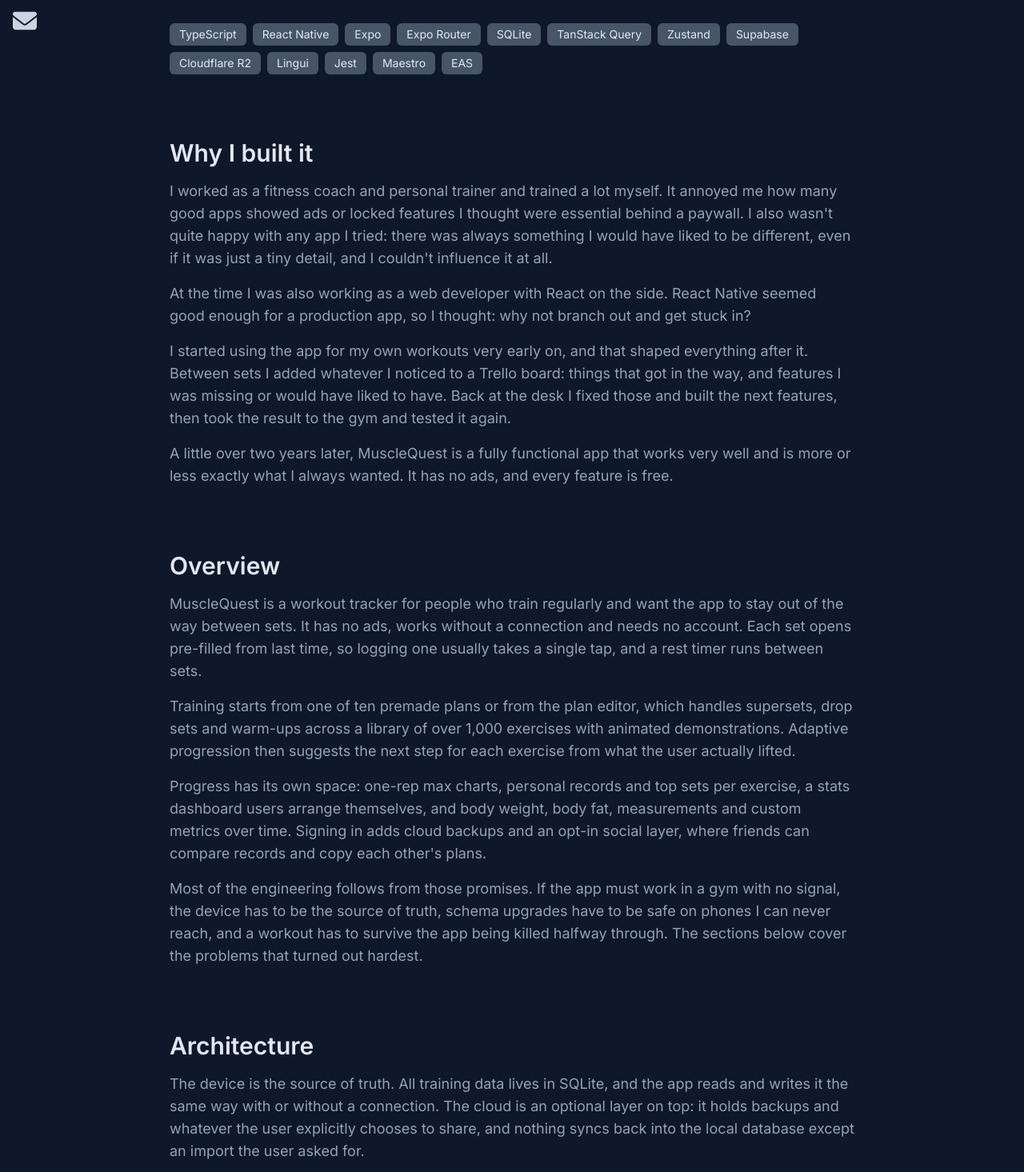
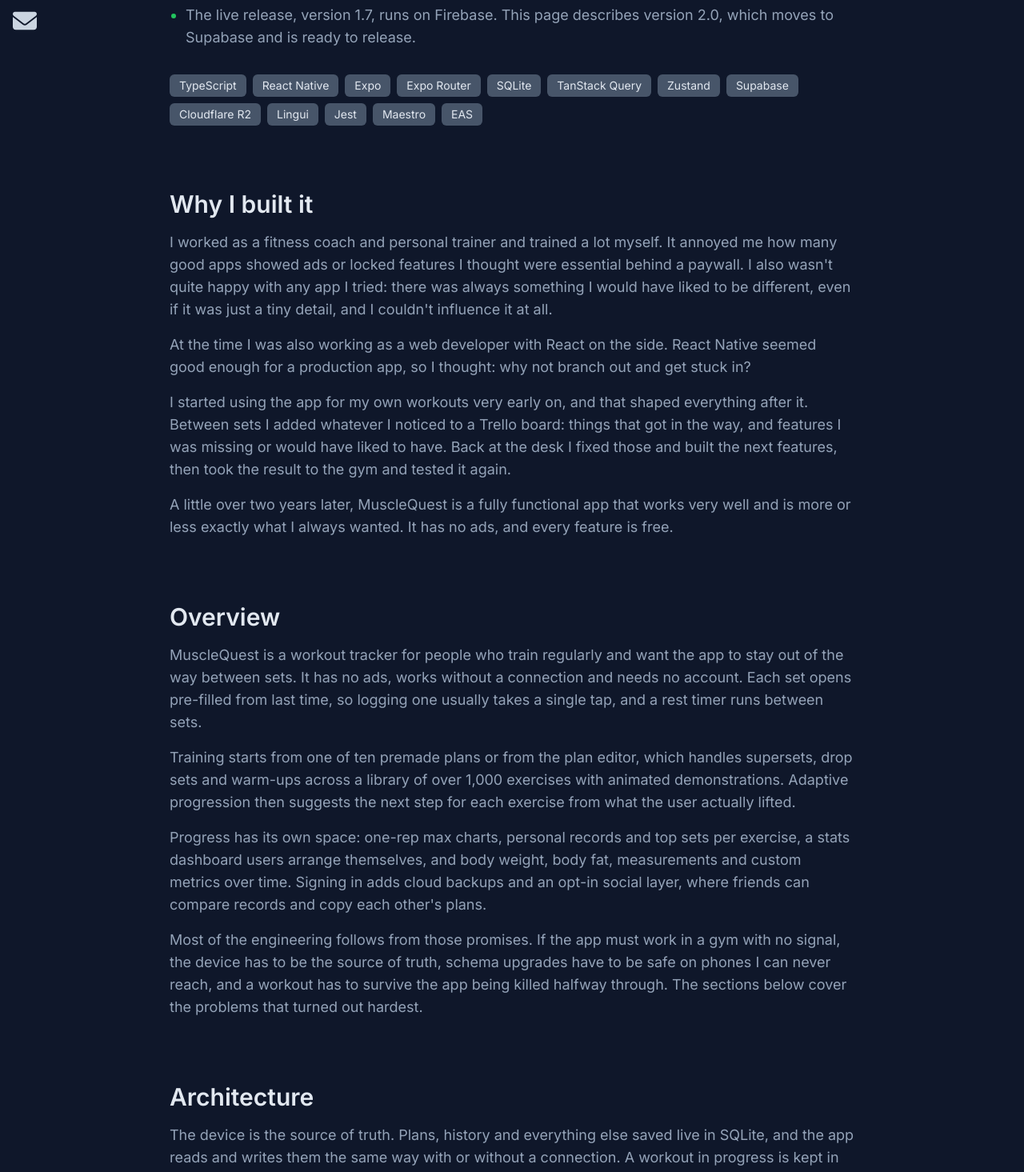
Before and after one commit to isotronic/josephbouqdib.com, a Gatsby site: page /musclequest in a window 1280 px wide. Shown: the part 719-2184 px from the top of the page at 80% size. Built offline with nearby package versions, Linux system fonts and the light colour scheme; Gatsby itself is replaced by a stand-in of ours.

Commit message:
fix: separate the live Firebase release from 2.0 and clarify where sessions are stored

```diff
--- a/src/components/ProjectsSection.tsx
+++ b/src/components/ProjectsSection.tsx
@@ -19,7 +19,7 @@
 const featuredProject: Project = {
   title: "MuscleQuest",
   description:
-    "MuscleQuest is an offline-first workout tracker for Android with no ads and no account required. Users build their own plans or start from premade ones, log sets in a tap from a library of over 1,000 exercises, and follow adaptive progression suggestions and detailed stats. Built with React Native and Expo, it keeps all training data in SQLite on the device, with Supabase behind the optional sign-in, cloud backups and sharing between friends. Available in English, German, Spanish and French.",
+    "MuscleQuest is an offline-first workout tracker for Android with no ads and no account required. Users build their own plans or start from premade ones, log sets in a tap from a library of over 1,000 exercises, and follow adaptive progression suggestions and detailed stats. Built with React Native and Expo, it keeps all training data in SQLite on the device, with Firebase behind the optional sign-in, cloud backups and sharing between friends in the current release, and a move to Supabase ready for version 2.0. Available in English, German, Spanish and French.",
   tags: ["TypeScript", "React Native", "Expo", "SQLite", "Tanstack Query", "Zustand"],
   playStoreUrl: "https://play.google.com/store/apps/details?id=com.isotronic.musclequest",
   liveUrl: "https://musclequest.app/",
--- a/src/data/musclequestCaseStudy.ts
+++ b/src/data/musclequestCaseStudy.ts
@@ -66,6 +66,7 @@
     "Plans, sets, history and measurements live in SQLite on the device, so the app works without a connection or an account.",
     "A sign-in is only needed for backups and the opt-in social layer: friends, shared plans and shared records.",
     "Available in English, German, Spanish and French.",
+    "The live release, version 1.7, runs on Firebase. This page describes version 2.0, which moves to Supabase and is ready to release.",
   ],
   stats: [
     { value: "90,000", label: "lines of TypeScript, without tests" },
@@ -114,7 +115,7 @@
       id: "architecture",
       heading: "Architecture",
       body: [
-        "The device is the source of truth. All training data lives in SQLite, and the app reads and writes it the same way with or without a connection. The cloud is an optional layer on top: it holds backups and whatever the user explicitly chooses to share, and nothing syncs back into the local database except an import the user asked for.",
+        "The device is the source of truth. Plans, history and everything else saved live in SQLite, and the app reads and writes them the same way with or without a connection. A workout in progress is kept in AsyncStorage so it survives the app being killed, and goes into SQLite when it is saved. The cloud is an optional layer on top: it holds backups and whatever the user explicitly chooses to share, and nothing syncs back into the local database except an import the user asked for.",
         "TanStack Query handles every SQLite read and write, so screens stay in step through query invalidation rather than a global data store. Zustand holds the state that is not a query result, above all the workout in progress.",
       ],
       diagram: [
@@ -140,7 +141,7 @@
               items: [
                 { name: "appData.db", role: "Read-only exercise library, shipped with the app" },
                 { name: "userData.db", role: "Plans, history, settings, measurements" },
-                { name: "AsyncStorage", role: "Active session and queued sharing writes" },
+                { name: "AsyncStorage", role: "Workout in progress until saved, queued sharing writes" },
               ],
             },
           ],
```
